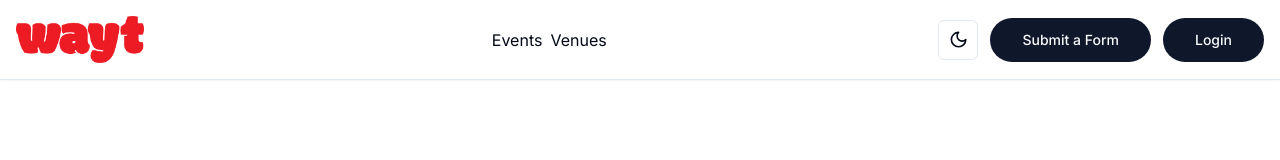
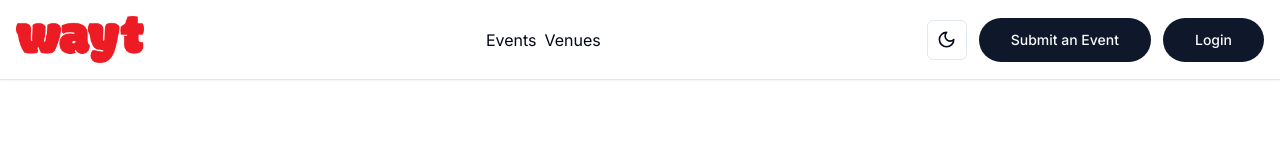
Before and after one commit to TenThirtyFour/Wayt-Git, a Next.js app: page / in a window 1280 px wide. Shown: the top 160 px of the page. Built offline with nearby package versions, Linux system fonts and the light colour scheme; no server answers.

Commit message:
modified:   src/app/submit-event/page.tsx 	modified:   src/components/shared/header.tsx

```diff
--- a/src/app/submit-event/page.tsx
+++ b/src/app/submit-event/page.tsx
@@ -0,0 +1,11 @@
+import Image from "next/image";
+
+export default function Home() {
+  return (
+    <main className="flex min-h-screen flex-col items-center justify-between p-24">
+      <div className="z-10 w-full max-w-5xl items-center justify-between font-mono text-sm lg:flex">
+       <h1>Submit an Event</h1>
+      </div>
+    </main>
+  );
+}
--- a/src/components/shared/header.tsx
+++ b/src/components/shared/header.tsx
@@ -54,7 +54,7 @@
         <div className="flex items-center space-x-3">
           {mounted && <ModeToggle />}
           <Button asChild className="rounded-full" size="lg">
-            <Link href="/eventform">Submit a Form</Link>
+            <Link href="/submit-event">Submit an Event</Link>
           </Button>
           <SignedIn>
             <UserButton />
```
